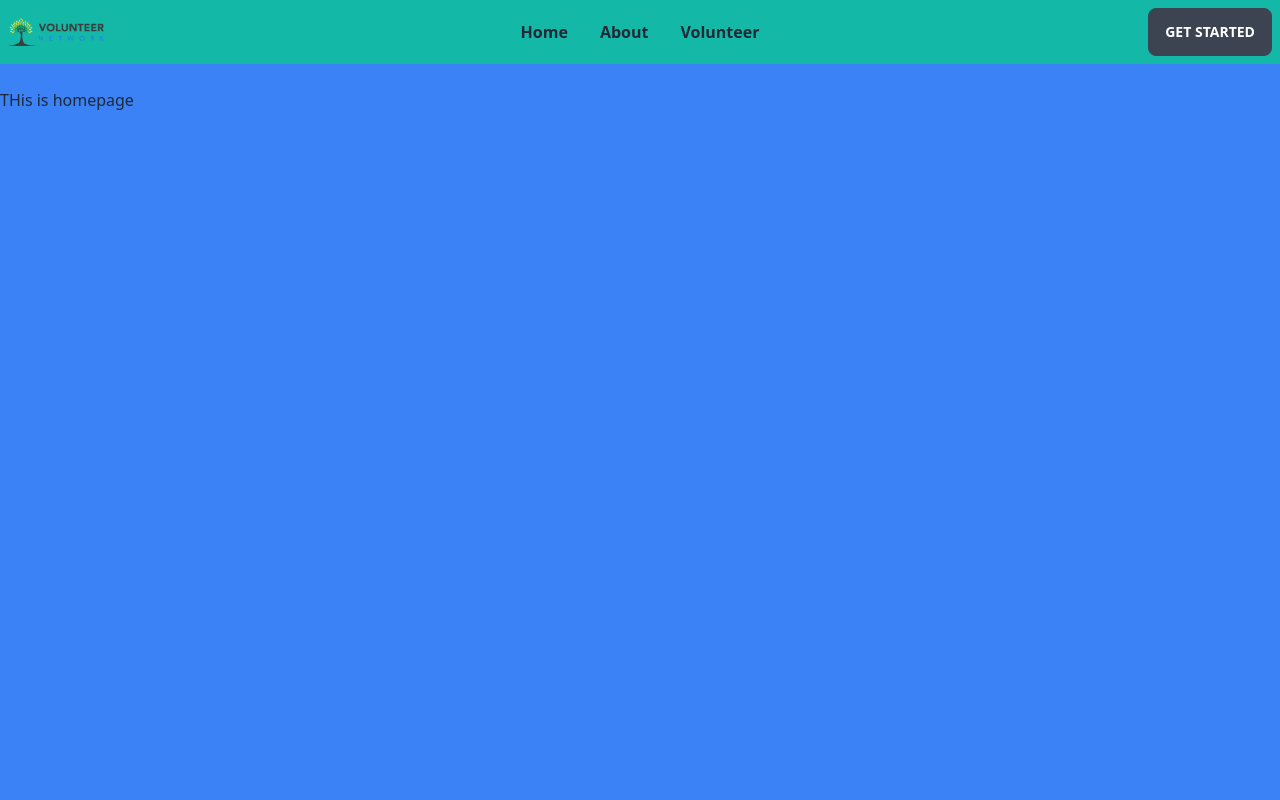
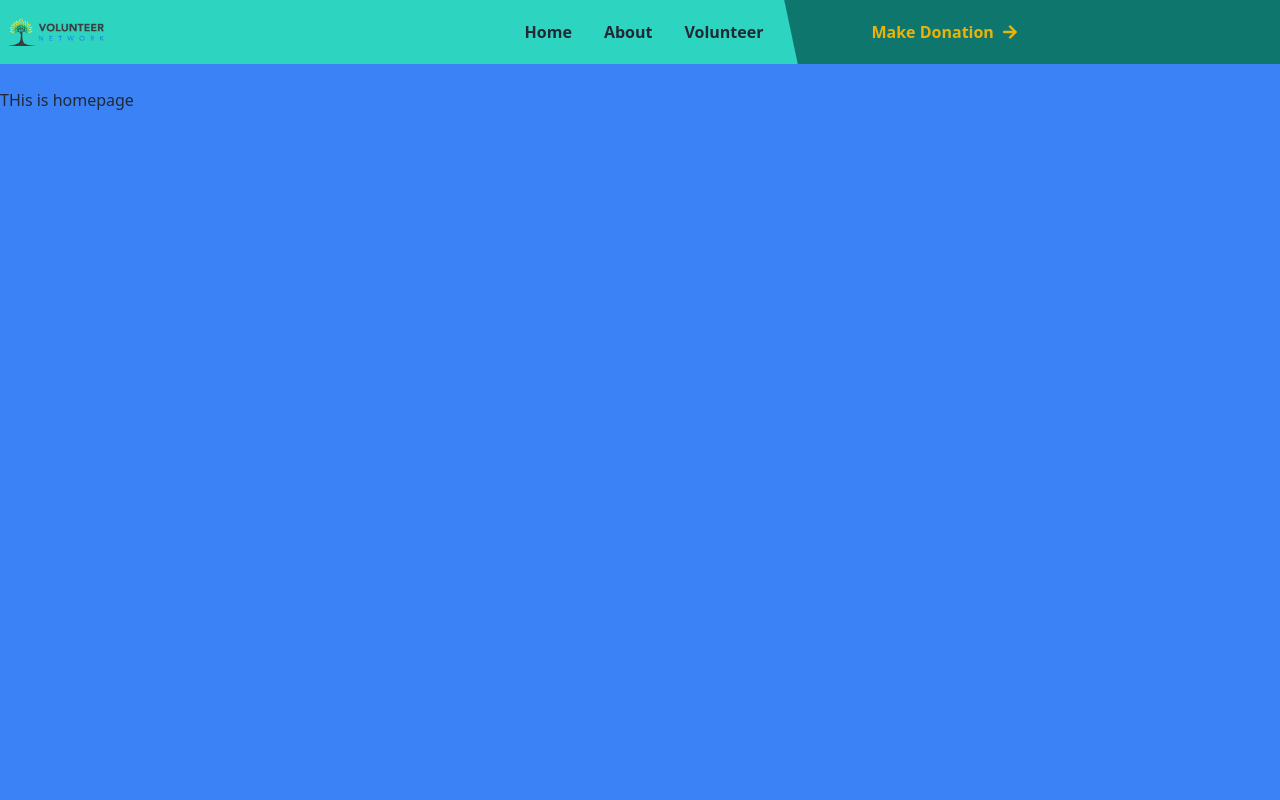
Before and after one commit to Source-Code-007/volunteer-network-client, a React (Vite) app: page / in a window 1280 px wide. Shown: the top 800 px of the page. Built offline with nearby package versions, Linux system fonts and the light colour scheme.

Commit message:
navbar make more stylish

```diff
--- a/src/Shared/Nav.jsx
+++ b/src/Shared/Nav.jsx
@@ -1,5 +1,6 @@
 import { Link } from "react-router-dom";
 import logo from '../assets/logo.png'
+import { FaArrowRight } from "react-icons/fa";
 
 const Nav = () => {
         const menu = <>
@@ -9,7 +10,7 @@ const Nav = () => {
         </>
     return (
 
-        <div className="navbar bg-teal-500">
+        <div className="navbar bg-teal-400 py-0 pr-0">
             <div className="navbar-start">
                 <div className="dropdown">
                     <label tabIndex={0} className="btn btn-ghost lg:hidden">
@@ -21,13 +22,14 @@ const Nav = () => {
                 </div>
                 <Link to={'/'}><img className="w-24 h-auto" src={logo} alt="" /></Link>
             </div>
-            <div className="navbar-center hidden lg:flex font-semibold">
+            <div className="navbar-center px-12 hidden lg:flex font-semibold">
                 <ul className="menu menu-horizontal px-1">
                     {menu}
                 </ul>
             </div>
-            <div className="navbar-end">
-                <a className="btn">Get started</a>
+            <div className="navbar-end h-[64px] relative">
+                <div className="h-full w-16 bg-teal-700 absolute -left-10 top-0 skew-x-12"></div>
+                <Link className="bg-teal-700 h-full w-full text-yellow-500  font-bold flex gap-2 items-center pl-10">Make Donation <FaArrowRight></FaArrowRight> </Link>
             </div>
         </div>
     );
```
